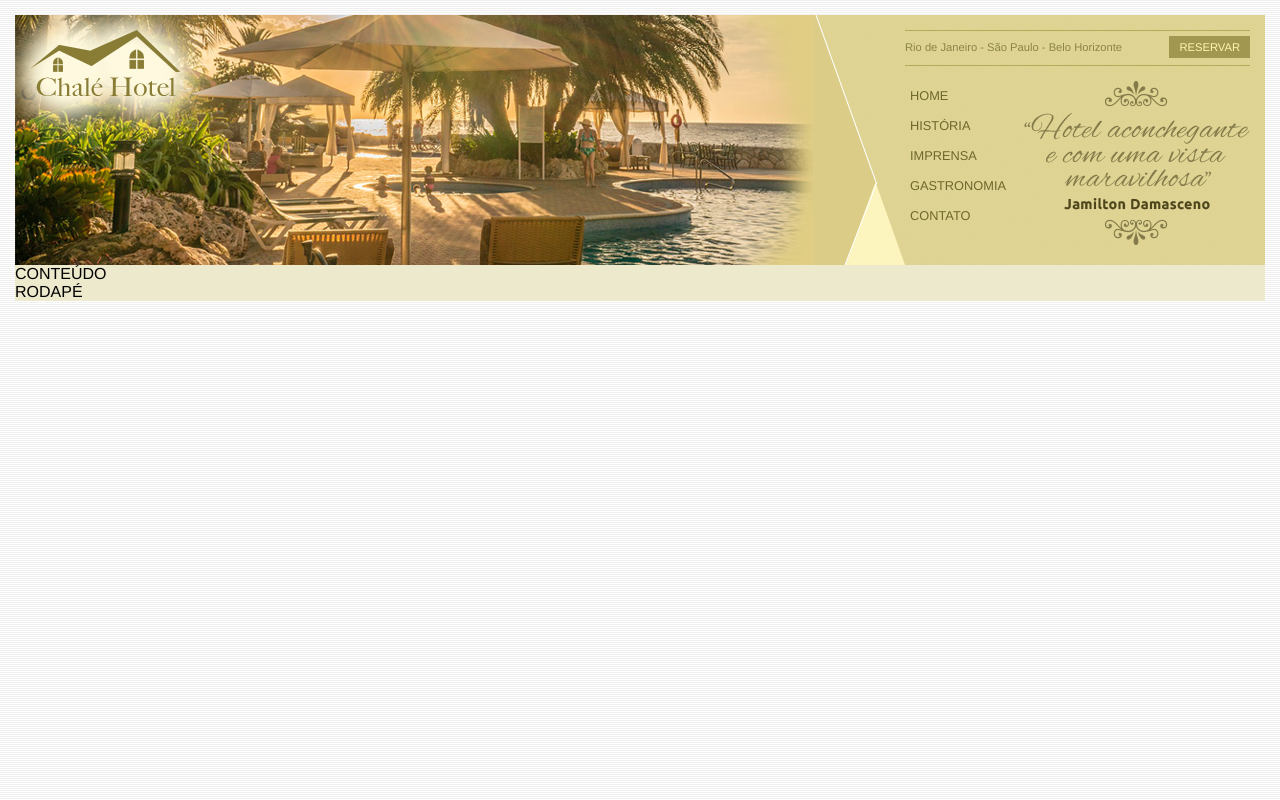
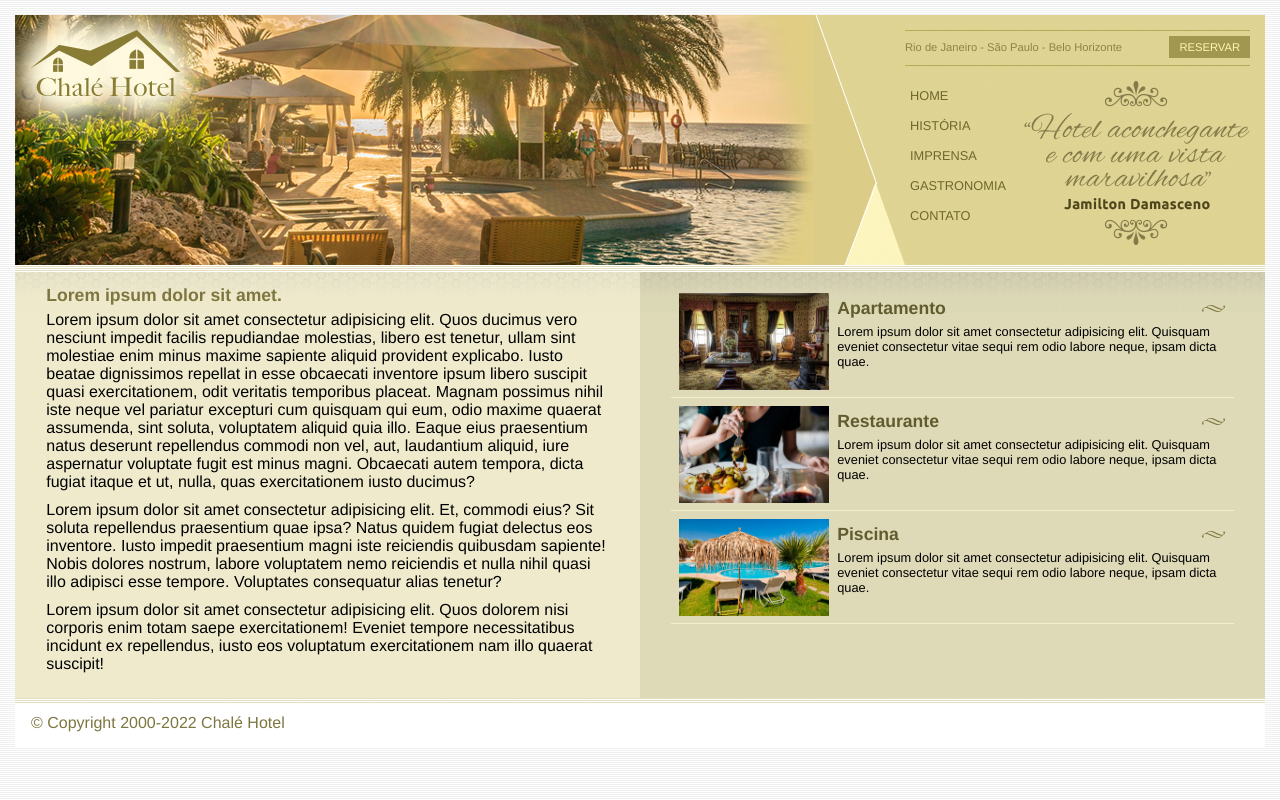
Before and after one commit to Eric90johnson/Chale-Hotel, a plain HTML site: page index.html in a window 1280 px wide. Drawn offline with Linux system fonts and the light colour scheme.

Commit message:
Concluindo pagina
Concluindo a index. Futuramento colocarei mas paginas e recursos no site usar a biblioteca do react e boostrap

```diff
--- /dev/null
+++ b/css/outrosEstilos/asside/areaLateral.css
@@ -0,0 +1,35 @@
+#area-lateral {
+    background: url(../../../imagens/bg-area-lateral.png) top left repeat-x;
+    float: right;
+    width: 50%;
+    padding: 20px 0;
+}
+
+#beneficios li {
+    padding: 8px;
+    border-bottom: 1px solid #f3efcb;
+    height: 6em;
+}
+
+#beneficios li a img {
+    float: left;
+    margin-right: 8px;
+}
+
+#beneficios li a p {
+    color: #000;
+    font-size: 0.8em;
+}
+
+#beneficios li a h3 {
+    font-size: 1.1em;
+    color: #615b2d;
+    padding: 5px 0;
+    background: url(../../../imagens/ornamento.png) center right no-repeat;
+
+}
+
+#beneficios li:hover {
+    background: #f6f3d6;
+    cursor: pointer;
+}
--- a/css/outrosEstilos/footer/footer.css
+++ b/css/outrosEstilos/footer/footer.css
@@ -0,0 +1,6 @@
+#rodape {
+    clear: both;
+    padding: 16px;
+    background: #fff url(../../../imagens/bg-rodape.png) repeat-x top;
+    color: #7d7640;
+}
--- a/css/outrosEstilos/main/main.css
+++ b/css/outrosEstilos/main/main.css
@@ -0,0 +1,12 @@
+#area-principal {
+    float: left;
+    width: 50%;
+    background: url(../../../imagens/bg-area-principal.png) top left repeat-x;
+    padding: 15px 0;
+}
+
+.conteudo {
+    margin: 0 auto;
+    width: 90%;
+
+}
--- a/css/style.css
+++ b/css/style.css
@@ -15,10 +15,23 @@ body {
     margin: 0 auto;
     min-width: 740px;
     max-width: 1180;
-    background: #ede9cc;
+    background: #ede9cc url(../imagens/bg-container.png) top center repeat-y;
 
 }
 
 a {
     text-decoration: none;
 }
+
+/*formatacacao de textos*/
+
+h2{
+    color: #7d7640;
+    font-size: 1.1em;
+    padding: 5px 0px;
+}
+
+p {
+    font-size: 1em;
+    margin-bottom: 10px;
+}
--- a/index.html
+++ b/index.html
@@ -17,6 +17,13 @@
 
         <!--ESTILOS PADROES DO MAIN-->
         <link rel="stylesheet" href="css/outrosEstilos/main/main.css">
+
+        <!--ESTILOS PADROES DA AREA LATERAL-->
+        <link rel="stylesheet" href="css/outrosEstilos/asside/areaLateral.css">
+
+        <!--ESTILOS PADROES DO RODAPE-->
+        <link rel="stylesheet" href="css/outrosEstilos/footer/footer.css">
+
 
 
     </head>
@@ -66,12 +73,61 @@
                 </div>
             </header>
 
-            <main> <!--Inicio do conteudo-->
-                CONTEÚDO
+            <main id="area-principal"> <!--Inicio do conteudo principal da pagina-->
+                <div class="conteudo">
+                    <h2>
+                        Lorem ipsum dolor sit amet.
+                    </h2>
+                        <p>
+                            Lorem ipsum dolor sit amet consectetur adipisicing elit. Quos ducimus vero nesciunt impedit facilis repudiandae molestias, libero est tenetur, ullam sint molestiae enim minus maxime sapiente aliquid provident explicabo. Iusto beatae dignissimos repellat in esse obcaecati inventore ipsum libero suscipit quasi exercitationem, odit veritatis temporibus placeat. Magnam possimus nihil iste neque vel pariatur excepturi cum quisquam qui eum, odio maxime quaerat assumenda, sint soluta, voluptatem aliquid quia illo. Eaque eius praesentium natus deserunt repellendus commodi non vel, aut, laudantium aliquid, iure aspernatur voluptate fugit est minus magni. Obcaecati autem tempora, dicta fugiat itaque et ut, nulla, quas exercitationem iusto ducimus?
+                        </p>
+                        <p>
+                            Lorem ipsum dolor sit amet consectetur adipisicing elit. Et, commodi eius? Sit soluta repellendus praesentium quae ipsa? Natus quidem fugiat delectus eos inventore. Iusto impedit praesentium magni iste reiciendis quibusdam sapiente! Nobis dolores nostrum, labore voluptatem nemo reiciendis et nulla nihil quasi illo adipisci esse tempore. Voluptates consequatur alias tenetur?
+                        </p>
+                        <p>
+                            Lorem ipsum dolor sit amet consectetur adipisicing elit. Quos dolorem nisi corporis enim totam saepe exercitationem! Eveniet tempore necessitatibus incidunt ex repellendus, iusto eos voluptatum exercitationem nam illo quaerat suscipit!
+                        </p>
+                </div>
             </main>
 
-            <footer> <!--Inicio do rodape-->
-                RODAPÉ
+            <aside id="area-lateral"> <!--Inicio do conteudo lateral da pagina-->
+                <div class="conteudo">
+                    <ul id="beneficios">
+                        <li>
+                            <a href="#">
+                                <img src="imagens/apartamento.jpg" alt="apartamento" width="150">
+                                <h3>Apartamento</h3>
+                                <p>
+                                    Lorem ipsum dolor sit amet consectetur adipisicing elit. Quisquam eveniet consectetur vitae sequi rem odio labore neque, ipsam dicta quae.
+                                </p>
+                            </a>
+                        </li>
+                        <li>
+                            <a href="#">
+                                <img src="imagens/restaurante.jpg" alt="restaurante" width="150">
+                                <h3>Restaurante</h3>
+                                <p>
+                                    Lorem ipsum dolor sit amet consectetur adipisicing elit. Quisquam eveniet consectetur vitae sequi rem odio labore neque, ipsam dicta quae.
+                                </p>
+                            </a>
+                        </li>
+
+                        <li>
+                            <a href="#">
+                                <img src="imagens/piscina.jpg" alt="piscina" width="150">
+                                <h3>Piscina</h3>
+                                <p>
+                                    Lorem ipsum dolor sit amet consectetur adipisicing elit. Quisquam eveniet consectetur vitae sequi rem odio labore neque, ipsam dicta quae.
+                                </p>
+                            </a>
+                        </li>
+                    </ul>
+
+                </div>
+            </aside>
+
+            <footer id="rodape"> <!--Inicio do rodape-->
+                <span>&copy; Copyright 2000-2022 Chalé Hotel</span>
             </footer>
 
         </div>
```
